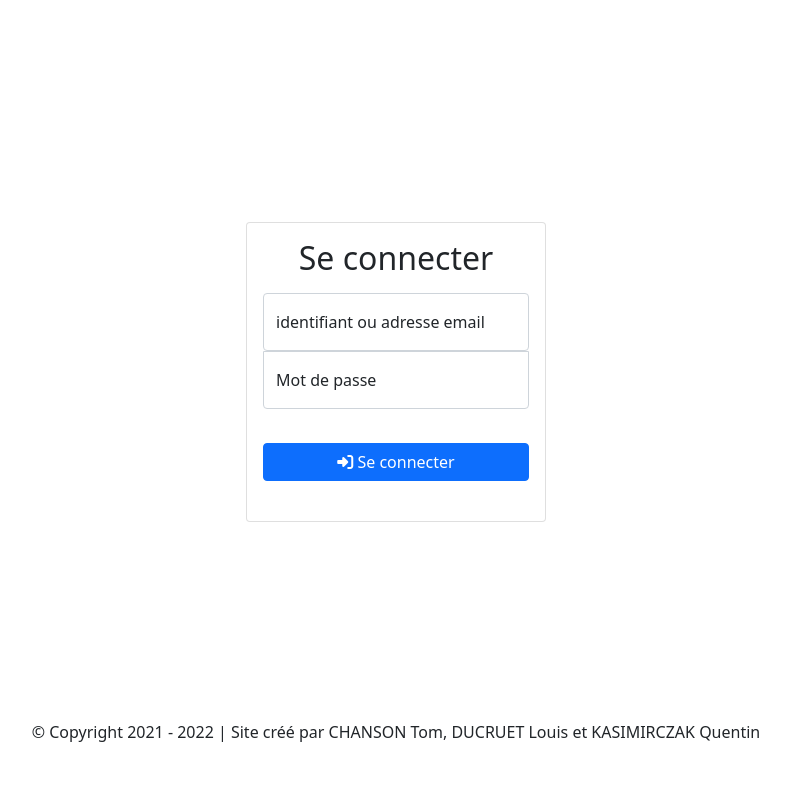
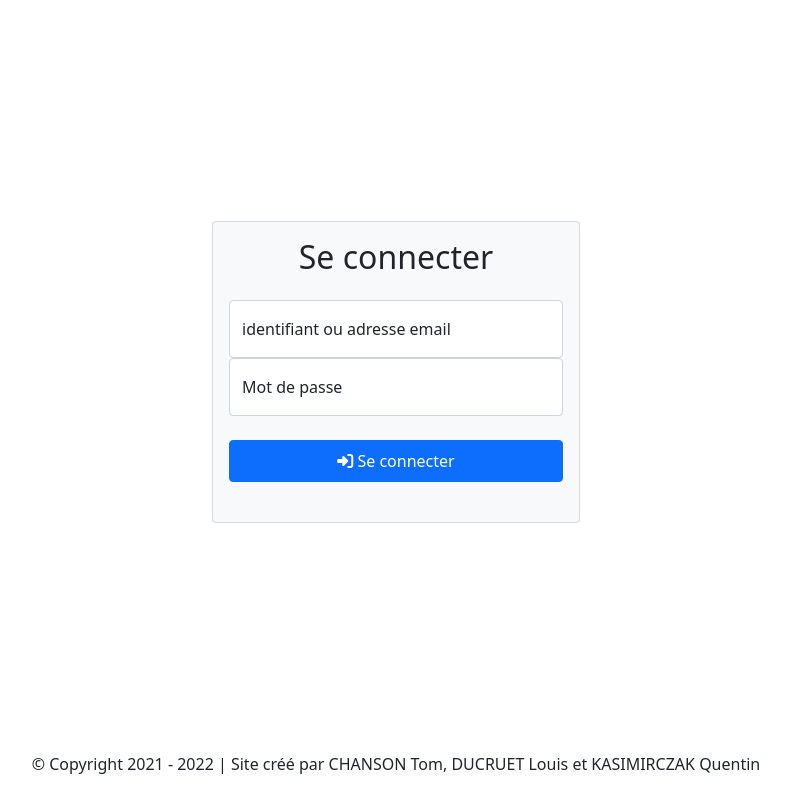
Before and after one commit to Epsius-44/Raminagrobis-Event, a PHP site: page /admin/login.php in a window 1280 px wide. Shown: the whole page, without its empty margins (244-1034 px from the left). Run offline with PHP 8.4, Linux system fonts and the light colour scheme; some libraries are stand-ins or nearby versions.

Commit message:
ajout de la navbar formulaire de connexion fonctionnel déconnexion fonctionnel

```diff
--- a/admin/campaign.php
+++ b/admin/campaign.php
@@ -242,10 +242,8 @@ include "../src/layout/headerAdmin.php";
     (function () {
         'use strict'
 
-        // Fetch all the forms we want to apply custom Bootstrap validation styles to
         var forms = document.querySelectorAll('.needs-validation')
 
-        // Loop over them and prevent submission
         Array.prototype.slice.call(forms)
             .forEach(function (form) {
                 form.addEventListener('submit', function (event) {
--- a/admin/login.php
+++ b/admin/login.php
@@ -1,17 +1,27 @@
 <?php
+include_once "../src/actions/security_token.php";
 $title = "Connexion à votre compte";
+$class = "d-flex p-2 flex-column";
+$navbar = false;
 include "../src/layout/headerAdmin.php";
+if (isset($_SESSION["connection_error"])){
+    $error_message = $_SESSION["connection_error"];
+    $error = true;
+    unset($_SESSION["connection_error"]);
+}else{
+    $error=false;
+}
 ?>
 <main class="form-signin text-center mx-auto">
-                <div class="card" style="width: 100%;">
+    <div class="card bg-light">
         <div class="card-body">
-                        <h1 class="h2 mb-3 fw-normal">Se connecter</h1>
-                        <form action="?" id="register" method="POST" class="">
+            <h1 class="h2 mb-4 fw-normal">Se connecter</h1>
+            <form action="../src/actions/login.php" id="register" method="POST" class="needs-validation" novalidate>
                 <div class="form-floating">
                     <input type="text"
                            class="form-control form-login"
-                                       id="login"
-                                       name="login"
+                           id="username"
+                           name="username"
                            placeholder="jean@raminagrobis.fr"
                            value=""
                            maxlength="255"
@@ -26,17 +36,38 @@ include "../src/layout/headerAdmin.php";
                            placeholder="password"
                            value=""
                            maxlength="36"
-                                       minlength="8"
                            required>
                     <label for="password">Mot de passe</label>
                 </div>
-                            <button type="submit" class="btn btn-primary my-4 w-100">
-                                <span class="fas fa-sign-in-alt"></span>  Se connecter
+                <input type="hidden" name="token" value="<?php echo $token ?>">
+                <button type="submit" class="btn btn-primary my-4 w-100 py-2">
+                    <span class="fas fa-sign-in-alt"></span> Se connecter
                 </button>
             </form>
+            <?php if($error){
+                echo "<div class='alert alert-danger'><p><span class='fal fa-exclamation-triangle'></span> $error_message</p></div>";
+            } ?>
         </div>
     </div>
 </main>
+<script>
+    (function () {
+        'use strict'
+        var forms = document.querySelectorAll('.needs-validation')
+
+        Array.prototype.slice.call(forms)
+            .forEach(function (form) {
+                form.addEventListener('submit', function (event) {
+                    if (!form.checkValidity()) {
+                        event.preventDefault()
+                        event.stopPropagation()
+                    }
+
+                    form.classList.add('was-validated')
+                }, false)
+            })
+    })()
+</script>
 <?php
 include "../src/layout/footer.php";
 ?>
--- a/assets/css/style.css
+++ b/assets/css/style.css
@@ -4,31 +4,16 @@ body {
 }
 
 body {
-    display: flex;
-    flex-direction: column;
     align-items: center;
-    padding-top: 40px;
-    padding-bottom: 40px;
 }
 
 .form-signin {
     width: 100%;
-    max-width: 330px;
-    padding: 15px;
+    max-width: 23rem;
     margin: auto;
 }
 
-.form-signin input[type="email"] {
-    margin-bottom: -1px;
-    border-bottom-right-radius: 0;
-    border-bottom-left-radius: 0;
-}
 
-.form-signin input[type="password"] {
-    margin-bottom: 10px;
-    border-top-left-radius: 0;
-    border-top-right-radius: 0;
-}
 
 .footer {
     position: absolute;
--- /dev/null
+++ b/src/actions/logout.php
@@ -0,0 +1,6 @@
+<?php
+include_once "check_security_token.php";
+session_start();
+session_destroy();
+header("location: ../../admin/login.php");
+?>
--- a/src/layout/headerAdmin.php
+++ b/src/layout/headerAdmin.php
@@ -11,4 +11,44 @@
     <script src="https://kit.fontawesome.com/da7397688c.js" crossorigin="anonymous"></script>
     <title><?= $title ?></title>
 </head>
-<body>
+<?php if (isset($class) == false){
+    $class = "";
+}
+if (isset($navbar)==false){
+    $navbar = true;
+}
+?>
+<body class="<?= $class ?>">
+<?php if ($navbar){ ?>
+<nav class="navbar navbar-expand-lg navbar-light bg-light mb-5">
+    <div class="container-fluid">
+        <a class="navbar-brand" href="#">Navbar</a>
+        <button class="navbar-toggler" type="button">
+            <span class="navbar-toggler-icon"></span>
+        </button>
+        <div class="collapse navbar-collapse" id="navbarSupportedContent">
+            <ul class="navbar-nav me-auto mb-2 mb-lg-0">
+                <li class="nav-item">
+                    <a class="nav-link active" href="./sector.php">Secteurs d'activité</a>
+                </li>
+                <li class="nav-item">
+                    <a class="nav-link active" href="./campaigns_list.php">Liste des campagnes</a>
+                </li>
+                <li class="nav-item">
+                    <a class="nav-link active" href="./campaign.php">Créer une campagne</a>
+                </li>
+            </ul>
+        </div>
+        <div class="collapse navbar-collapse justify-content-end" id="navbarSupportedContent">
+            <ul class="navbar-nav ml-auto">
+                <li class="nav-item">
+                    <!-- TODO enelever le texte "test" et remettre la fonction php quand l'utilisateur devra forcément être connecté pour accéder aux pages admin-->
+                    <p class="navbar-text fs-4 my-auto me-3"><span class="fad fa-user-circle"></span> test<?php //echo htmlspecialchars($_SESSION['username'], ENT_QUOTES, 'UTF-8'); ?></p>
+                </li>
+                <li class="nav-item mt-2">
+                    <a class="btn btn-primary" aria-current="page" href="../src/actions/logout.php"><p class="my-auto"><span class="fas fa-sign-out-alt"></span> Se déconnecter</p></a>
+                </li>
+            </ul>
+    </div>
+</nav>
+<?php }?>
```
Also changed, not shown: src/actions/login.php (added, +15 -0 lines). Lines whose indentation alone changed are shown as unchanged.
